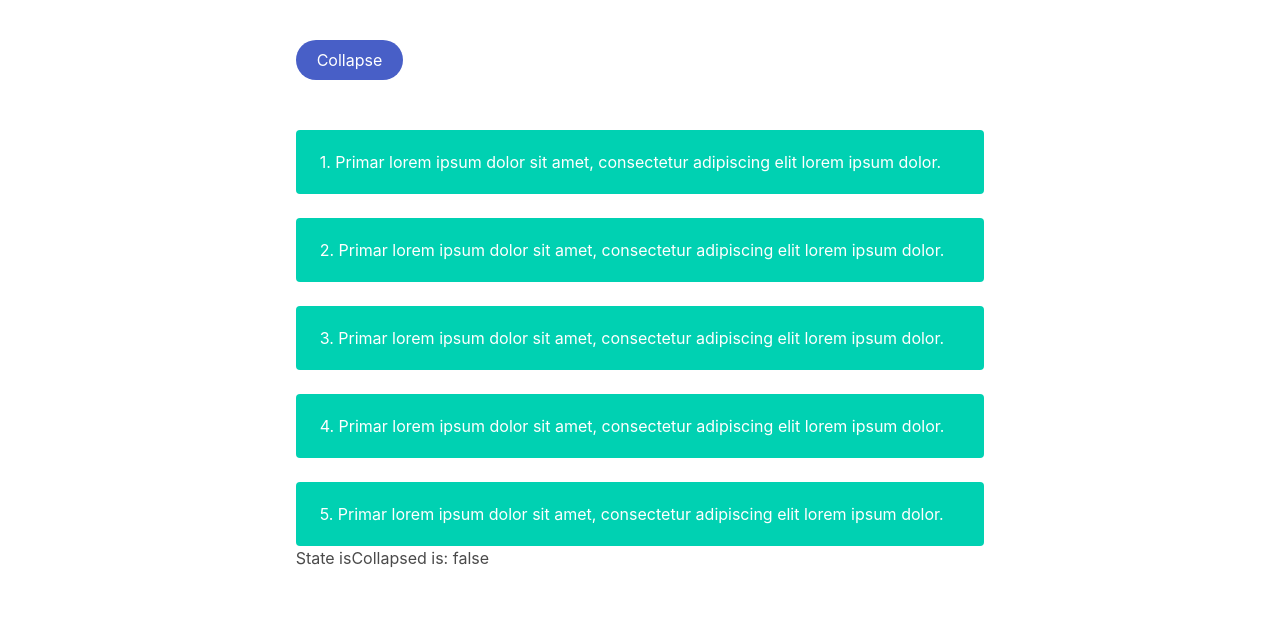
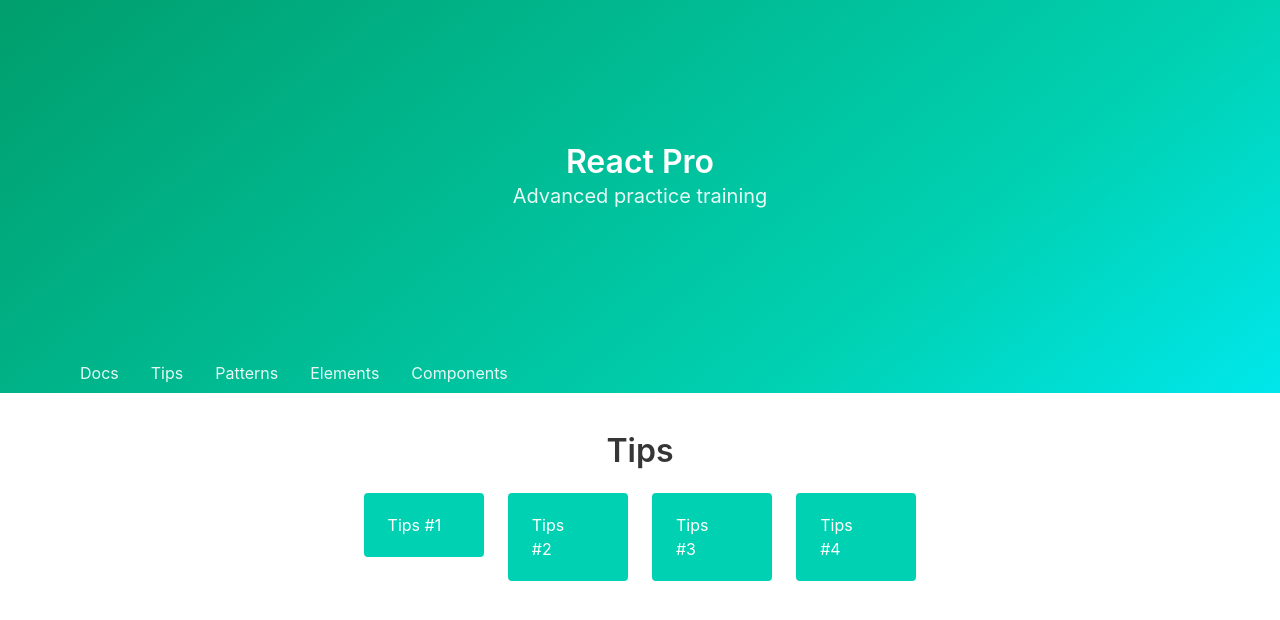
Before and after one commit to przemskydev/react-pro, a React (Create React App) app: page /tips in a window 1280 px wide. Shown: the top 620 px of the page. Built offline with nearby package versions, Linux system fonts and the light colour scheme.

Commit message:
add router, heading, views components

```diff
--- a/package.json
+++ b/package.json
@@ -11,6 +11,7 @@
     "node-sass": "^4.14.1",
     "react": "^16.13.1",
     "react-dom": "^16.13.1",
+    "react-router-dom": "^5.2.0",
     "react-scripts": "3.4.1"
   },
   "scripts": {
--- a/src/App.js
+++ b/src/App.js
@@ -1,13 +1,27 @@
 import React from 'react';
 import styles from './App.module.scss'
 import cx from 'classnames';
-import ItemList from './components/Itemlist/ItemList'
+import { BrowserRouter as Router, Route } from "react-router-dom";
+import Header from './components/Header/Header';
+import Components from './views/Components';
+import Docs from './views/Docs';
+import Elements from './views/Elements';
+import Patterns from './views/Patterns';
+import Tips from './views/Tips';
+
 
 function App() {
   return (
-    <div className={styles.app}>
-      <ItemList />
-    </div>
+    <Router>
+      <Header />
+      <div className={styles.app}>
+        <Route exact path='/' component={Docs} />
+        <Route exact path='/tips' component={Tips} />
+        <Route exact path='/patterns' component={Patterns} />
+        <Route exact path='/elements' component={Elements} />
+        <Route exact path='/components' component={Components} />
+      </div>
+    </Router>
   );
 }
 
--- /dev/null
+++ b/src/components/Header/Header.js
@@ -0,0 +1,45 @@
+import React from 'react';
+import { NavLink } from "react-router-dom";
+
+const Header = () => (
+  <div class="hero is-primary is-medium is-bold">
+
+    <div className="hero-body">
+      <div className="container has-text-centered">
+        <h1 className="title">
+          React Pro
+        </h1>
+        <h2 className="subtitle">
+          Advanced practice training
+        </h2>
+      </div>
+    </div>
+
+    <div className="hero-foot">
+      <nav className="tabs">
+        <div className="container">
+          <ul>
+            <li>
+              <NavLink to='/'>Docs</NavLink>
+            </li>
+            <li>
+              <NavLink to='/tips'>Tips</NavLink>
+            </li>
+            <li>
+              <NavLink to='/patterns'>Patterns</NavLink>
+            </li>
+            <li>
+              <NavLink to='/elements'>Elements</NavLink>
+            </li>
+            <li>
+              <NavLink to='/components'>Components</NavLink>
+            </li>
+          </ul>
+        </div>
+      </nav>
+    </div>
+
+  </div>
+)
+
+export default Header;
--- /dev/null
+++ b/src/views/Components.js
@@ -0,0 +1,10 @@
+import React from 'react'
+
+
+const Components = () => {
+  return(
+    <h1 className="title is-3 is-spaced">Components</h1>
+  )
+}
+
+export default Components;
--- /dev/null
+++ b/src/views/Docs.js
@@ -0,0 +1,13 @@
+import React from 'react'
+import ItemList from '../components/Itemlist/ItemList';
+
+const Docs = () => {
+  return (
+    <>
+      <h1 className="title is-3 is-spaced">Docs</h1>
+      <ItemList />
+    </>
+  )
+}
+
+export default Docs;
--- /dev/null
+++ b/src/views/Elements.js
@@ -0,0 +1,10 @@
+import React from 'react'
+
+
+const Elements = () => {
+  return(
+    <h1 className="title is-3 is-spaced">Elements</h1>
+  )
+}
+
+export default Elements;
--- /dev/null
+++ b/src/views/Patterns.js
@@ -0,0 +1,10 @@
+import React from 'react'
+
+
+const Patterns = () => {
+  return(
+    <h1 className="title is-3 is-spaced">Patterns</h1>
+  )
+}
+
+export default Patterns;
--- /dev/null
+++ b/src/views/Tips.js
@@ -0,0 +1,26 @@
+import React from 'react'
+
+
+const Tips = () => {
+  return (
+    <>
+      <h1 className="title is-3 is-spaced">Tips</h1>
+      <div className="columns">
+        <div className="column">
+          <div className='notification is-primary'>Tips #1</div>
+        </div>
+        <div className="column">
+          <div className='notification is-primary'>Tips #2</div>
+        </div>
+        <div className="column">
+          <div className='notification is-primary'>Tips #3</div>
+        </div>
+        <div className="column">
+          <div className='notification is-primary'>Tips #4</div>
+        </div>
+      </div>
+    </>
+  )
+}
+
+export default Tips;
```
Also changed, not shown: 1 other file (tests, documents, lock files or other folders).
